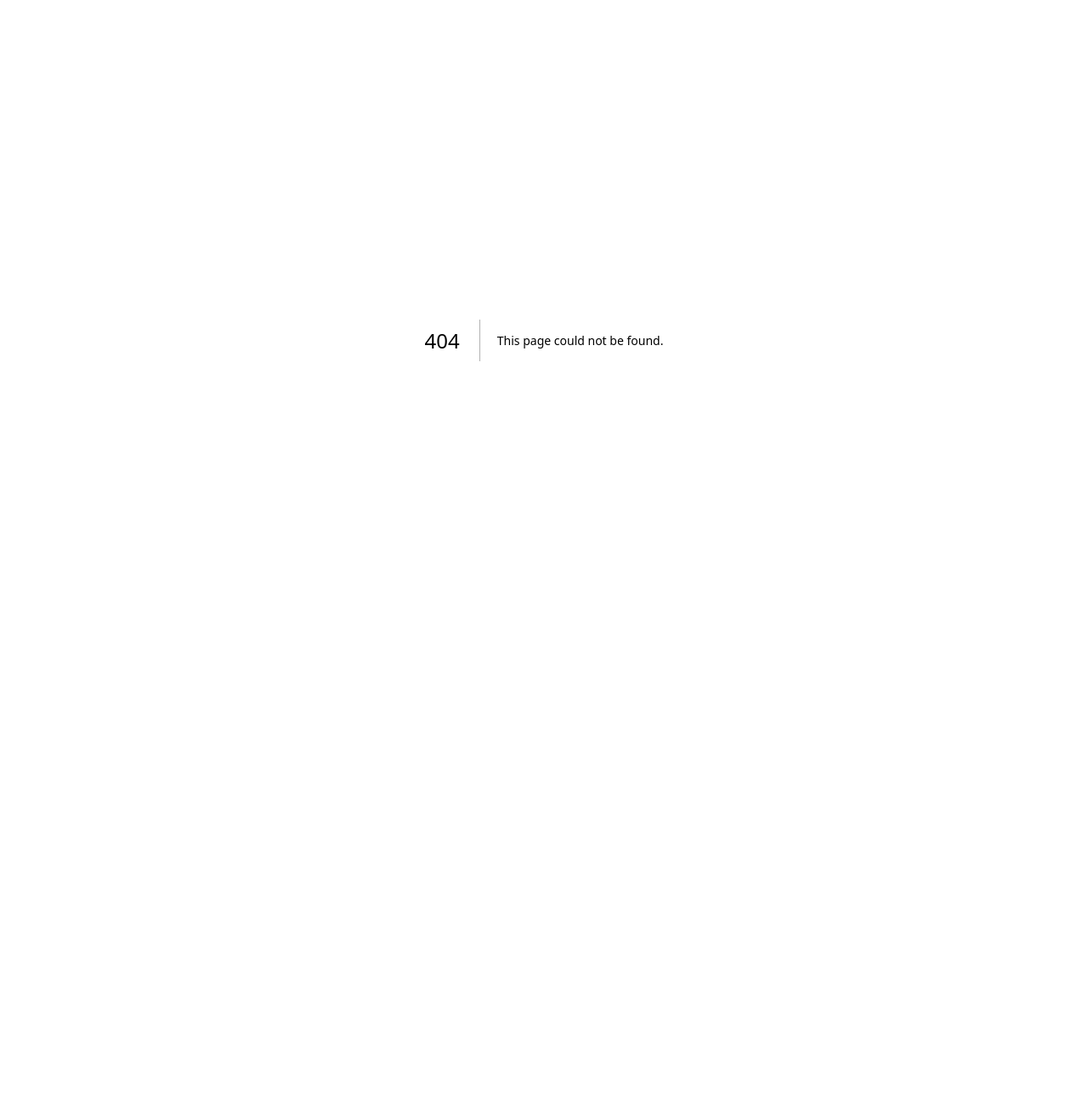
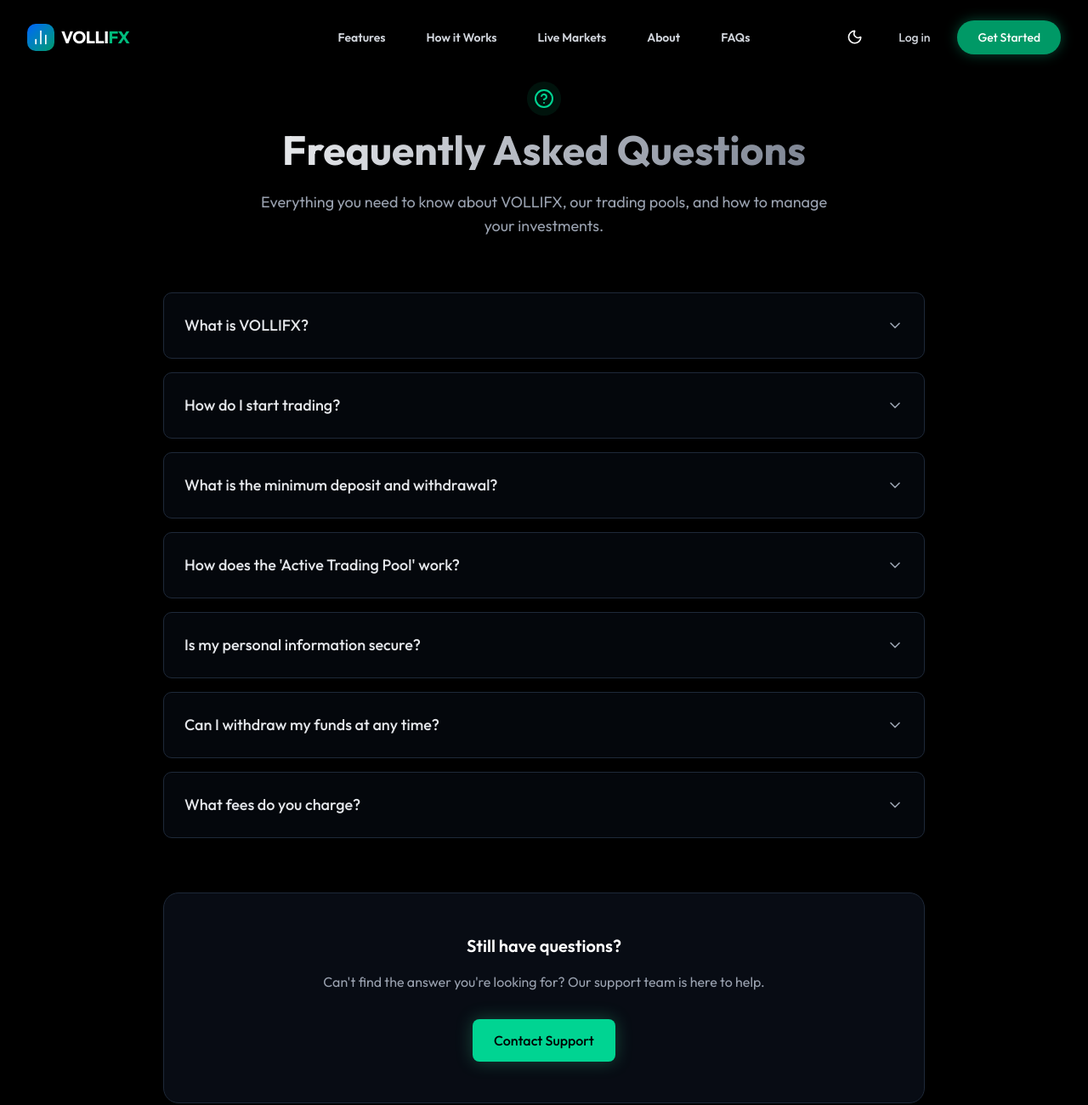
Before and after one commit to dsgffdfdgd/vollitrading, a Next.js app: page /faq in a window 1280 px wide. Before the commit this address had no page. Shown: the top 1300 px of the page at 85% size. Before the commit the page ends 800 px from the top, so only its background shows below. Built offline with nearby package versions, Linux system fonts and the light colour scheme.

Commit message:
Add FAQ page and link it in Navbar and Footer

```diff
--- /dev/null
+++ b/app/faq/page.tsx
@@ -0,0 +1,115 @@
+"use client"
+
+import { Navbar } from "@/components/layout/Navbar"
+import { Footer } from "@/components/layout/Footer"
+import { useState } from "react"
+import { ChevronDown, ChevronUp, HelpCircle } from "lucide-react"
+import { motion, AnimatePresence } from "framer-motion"
+
+const faqs = [
+    {
+        question: "What is VOLLIFX?",
+        answer: "VOLLIFX is a premium Forex trading platform designed to bridge the gap between institutional-grade trading and individual investors. We offer advanced managed trading pools, real-time analytics, and a secure environment for your capital."
+    },
+    {
+        question: "How do I start trading?",
+        answer: "Getting started is simple. Register for an account, complete your profile, and deposit funds into your Main Wallet. From there, you can allocate capital to our Active Trading Pool (Pool A) to start earning based on our expert trading performance."
+    },
+    {
+        question: "What is the minimum deposit and withdrawal?",
+        answer: "We strive to make trading accessible. The minimum deposit is $50. The minimum withdrawal amount is also $50 to ensure efficient processing."
+    },
+    {
+        question: "How does the 'Active Trading Pool' work?",
+        answer: "When you transfer funds to the Trading Pool, your capital is aggregated with other investors and managed by our professional trading team. Profits (or losses) are calculated daily and distributed proportionally to your allocated equity."
+    },
+    {
+        question: "Is my personal information secure?",
+        answer: "Absolutely. We employ state-of-the-art encryption standards (AES-256) and strict data privacy protocols. Your personal and financial data is never shared with third parties without your explicit consent."
+    },
+    {
+        question: "Can I withdraw my funds at any time?",
+        answer: "Yes, you have full control over your Main Wallet funds and Profit Wallet. Funds allocated to the active trading pool may have a short lock-up period during active trading sessions, but can generally be withdrawn within 24 hours."
+    },
+    {
+        question: "What fees do you charge?",
+        answer: "VOLLIFX operates on a performance-based model. We charge a small performance fee only on the profits we generate for you. There are no hidden monthly maintenance fees."
+    },
+]
+
+export default function FAQPage() {
+    return (
+        <div className="flex flex-col min-h-screen bg-black text-white selection:bg-emerald-500/30">
+            <Navbar />
+
+            <main className="flex-grow pt-24 pb-16 px-4 sm:px-6 lg:px-8">
+                <div className="max-w-4xl mx-auto">
+                    <div className="text-center mb-16">
+                        <div className="inline-flex items-center justify-center p-2 bg-emerald-500/10 rounded-full mb-4">
+                            <HelpCircle className="w-6 h-6 text-emerald-400" />
+                        </div>
+                        <h1 className="text-4xl sm:text-5xl font-bold bg-clip-text text-transparent bg-gradient-to-r from-white to-gray-500 mb-6">
+                            Frequently Asked Questions
+                        </h1>
+                        <p className="text-lg text-gray-400 max-w-2xl mx-auto">
+                            Everything you need to know about VOLLIFX, our trading pools, and how to manage your investments.
+                        </p>
+                    </div>
+
+                    <div className="space-y-4">
+                        {faqs.map((faq, index) => (
+                            <FAQItem key={index} faq={faq} />
+                        ))}
+                    </div>
+
+                    <div className="mt-16 text-center bg-gray-900/50 border border-gray-800 rounded-2xl p-8 sm:p-12">
+                        <h3 className="text-xl font-semibold mb-4">Still have questions?</h3>
+                        <p className="text-gray-400 mb-8">
+                            Can't find the answer you're looking for? Our support team is here to help.
+                        </p>
+                        <a
+                            href="mailto:support@vollifx.com"
+                            className="inline-flex items-center justify-center px-6 py-3 border border-transparent text-base font-medium rounded-md text-black bg-emerald-400 hover:bg-emerald-500 transition-all duration-200 shadow-[0_0_20px_rgba(52,211,153,0.3)] hover:shadow-[0_0_30px_rgba(52,211,153,0.5)]"
+                        >
+                            Contact Support
+                        </a>
+                    </div>
+                </div>
+            </main>
+
+            <Footer />
+        </div>
+    )
+}
+
+function FAQItem({ faq }: { faq: { question: string, answer: string } }) {
+    const [isOpen, setIsOpen] = useState(false)
+
+    return (
+        <div className="border border-gray-800 rounded-lg bg-gray-900/30 overflow-hidden transition-all duration-200 hover:border-gray-700">
+            <button
+                onClick={() => setIsOpen(!isOpen)}
+                className="flex items-center justify-between w-full p-6 text-left focus:outline-none"
+            >
+                <span className="text-lg font-medium text-gray-200">{faq.question}</span>
+                <span className={`ml-6 flex-shrink-0 transition-transform duration-200 ${isOpen ? 'rotate-180' : ''}`}>
+                    <ChevronDown className="w-5 h-5 text-gray-400" />
+                </span>
+            </button>
+            <AnimatePresence>
+                {isOpen && (
+                    <motion.div
+                        initial={{ height: 0, opacity: 0 }}
+                        animate={{ height: "auto", opacity: 1 }}
+                        exit={{ height: 0, opacity: 0 }}
+                        transition={{ duration: 0.2 }}
+                    >
+                        <div className="px-6 pb-6 text-gray-400 leading-relaxed border-t border-gray-800/50 pt-4">
+                            {faq.answer}
+                        </div>
+                    </motion.div>
+                )}
+            </AnimatePresence>
+        </div>
+    )
+}
--- a/components/layout/Footer.tsx
+++ b/components/layout/Footer.tsx
@@ -19,6 +19,9 @@ export function Footer() {
                         <div>
                             <h2 className="mb-6 text-sm font-semibold text-gray-900 uppercase dark:text-white">Resources</h2>
                             <ul className="text-gray-500 dark:text-gray-400 font-medium">
+                                <li className="mb-4">
+                                    <Link href="/faq" className="hover:underline">FAQs</Link>
+                                </li>
                                 <li className="mb-4">
                                     <Link href="/legal" className="hover:underline">Documentation</Link>
                                 </li>
--- a/components/layout/Navbar.tsx
+++ b/components/layout/Navbar.tsx
@@ -15,6 +15,7 @@ const navigation = [
     { name: "How it Works", href: "/#how-it-works" },
     { name: "Live Markets", href: "/#markets" },
     { name: "About", href: "/about" },
+    { name: "FAQs", href: "/faq" },
 ]
 
 export function Navbar() {
```
